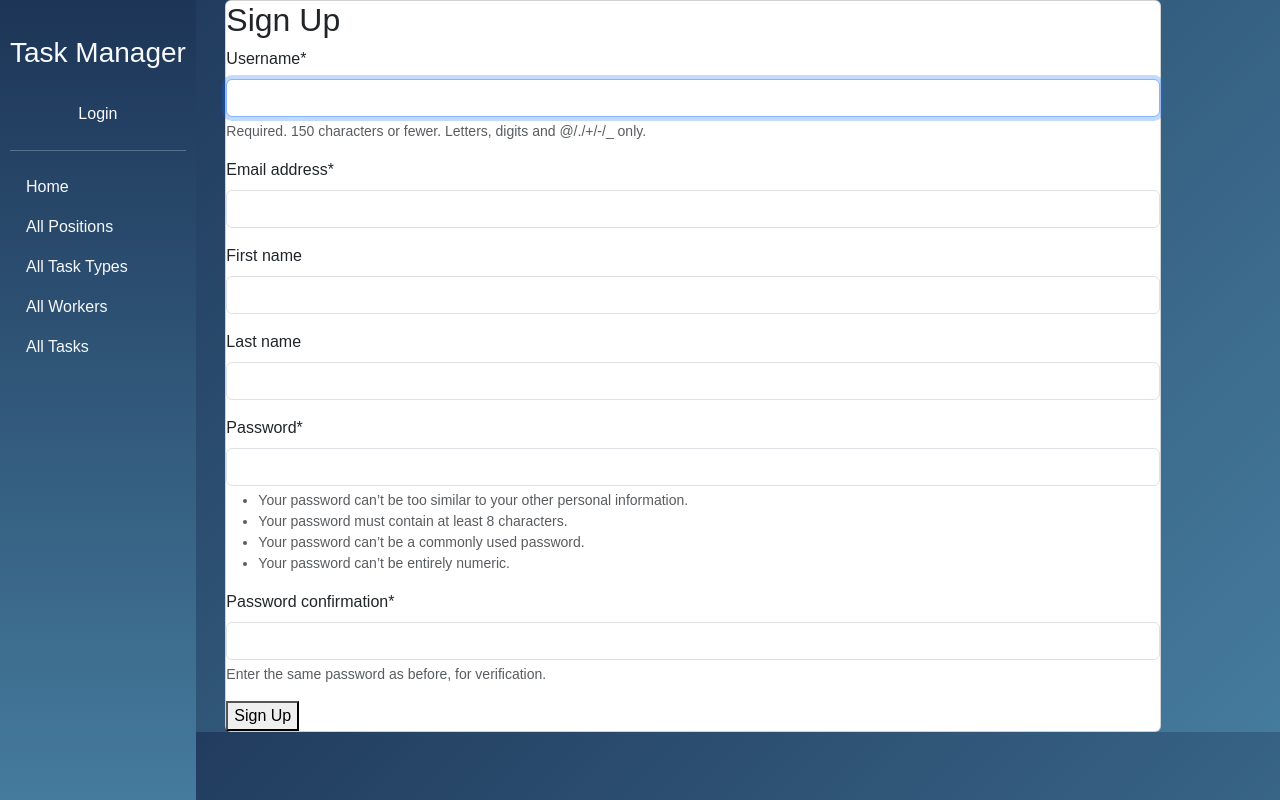
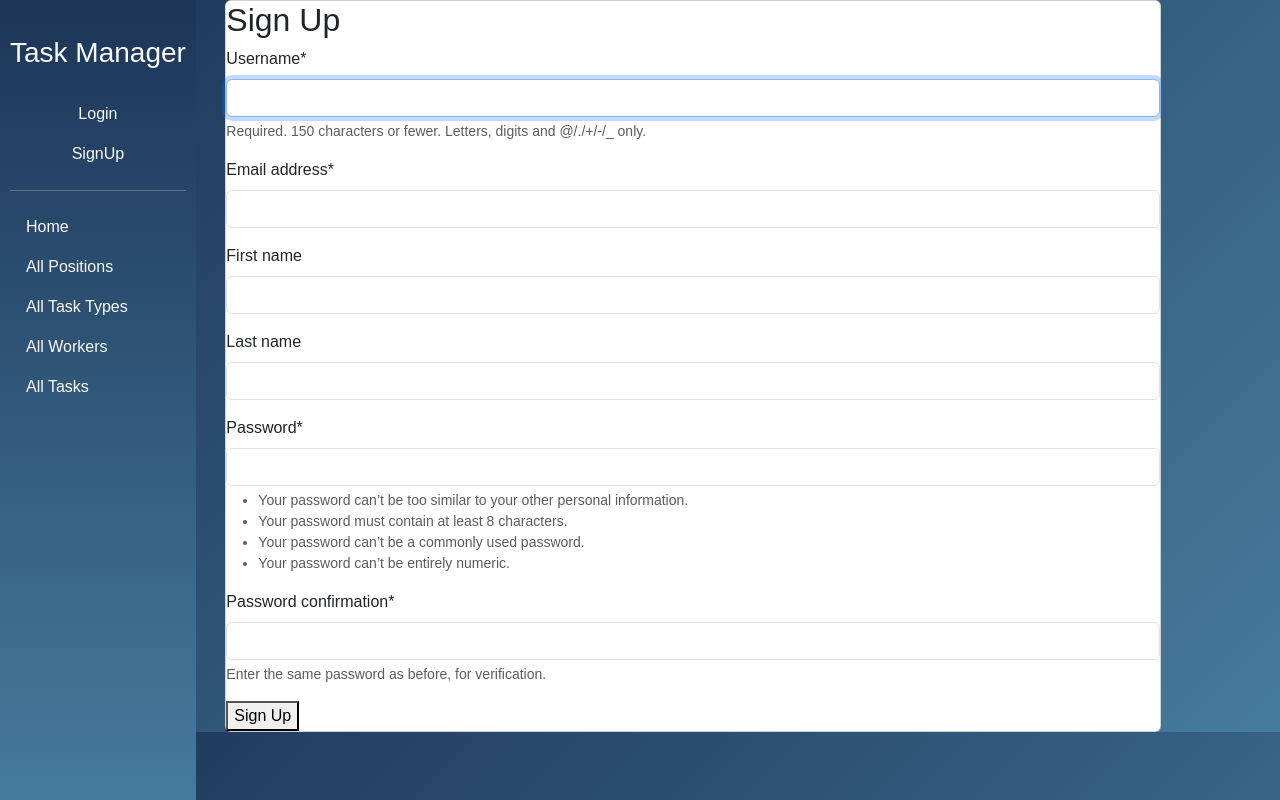
Before and after one commit to DHlomozda/task-manager, a Django app: page /accounts/signup/ in a window 1280 px wide. Run offline with Django 5.2, Linux system fonts and the light colour scheme; some libraries are stand-ins or nearby versions.

Commit message:
change sidebar

```diff
--- a/templates/includes/sidebar.html
+++ b/templates/includes/sidebar.html
@@ -22,6 +22,9 @@
         <li class="nav-item">
           <a class="nav-link btn btn-primary w-100 text-light" href="{% url 'accounts:login' %}">
             <i class="bi bi-box-arrow-in-right"></i> Login
+          </a>
+          <a class="nav-link btn btn-primary w-100 text-light" href="{% url 'accounts:signup' %}">
+            <i class="bi bi-box-arrow-in-right"></i> SignUp
           </a>
         </li>
       {% endif %}
```
